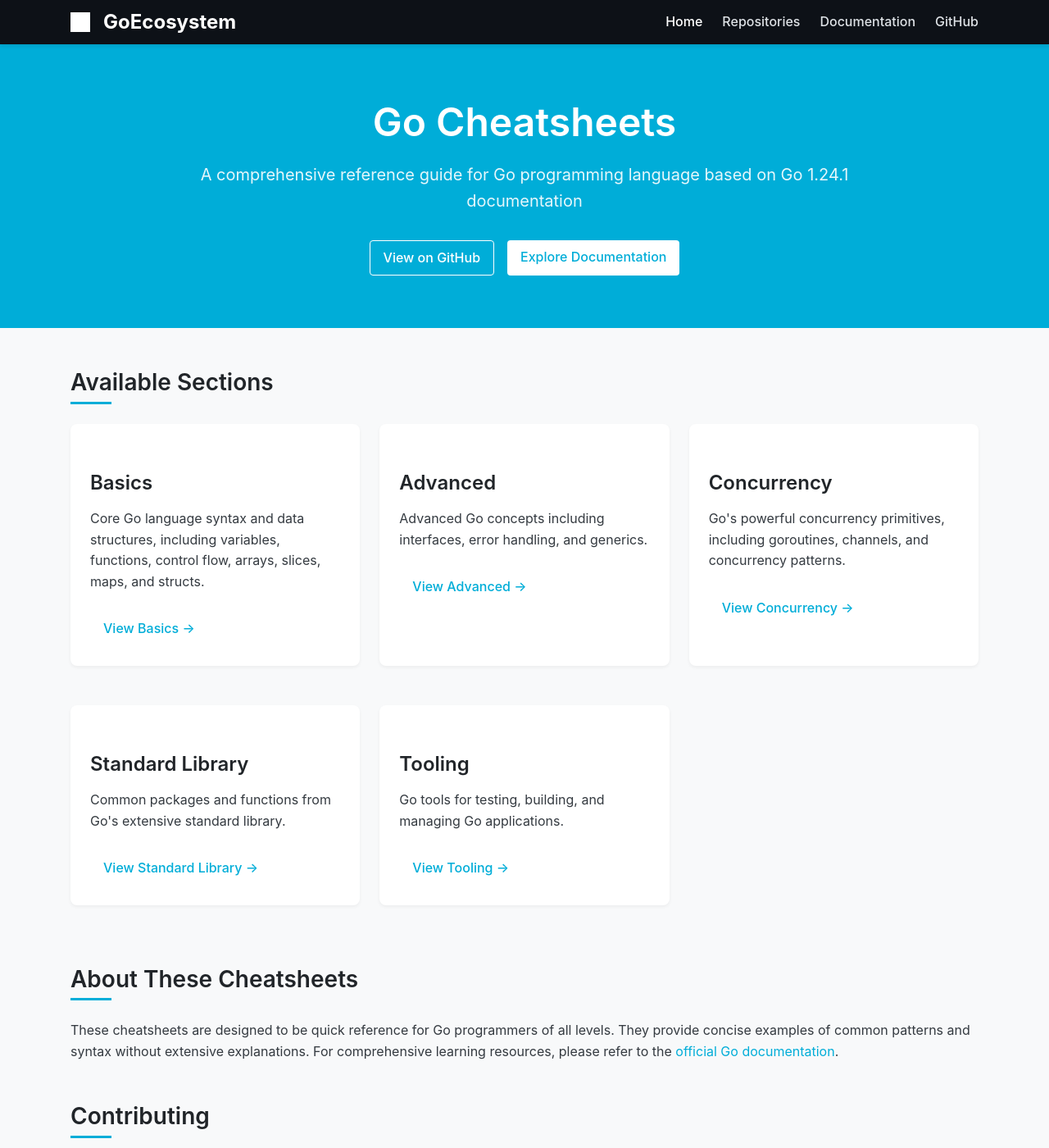
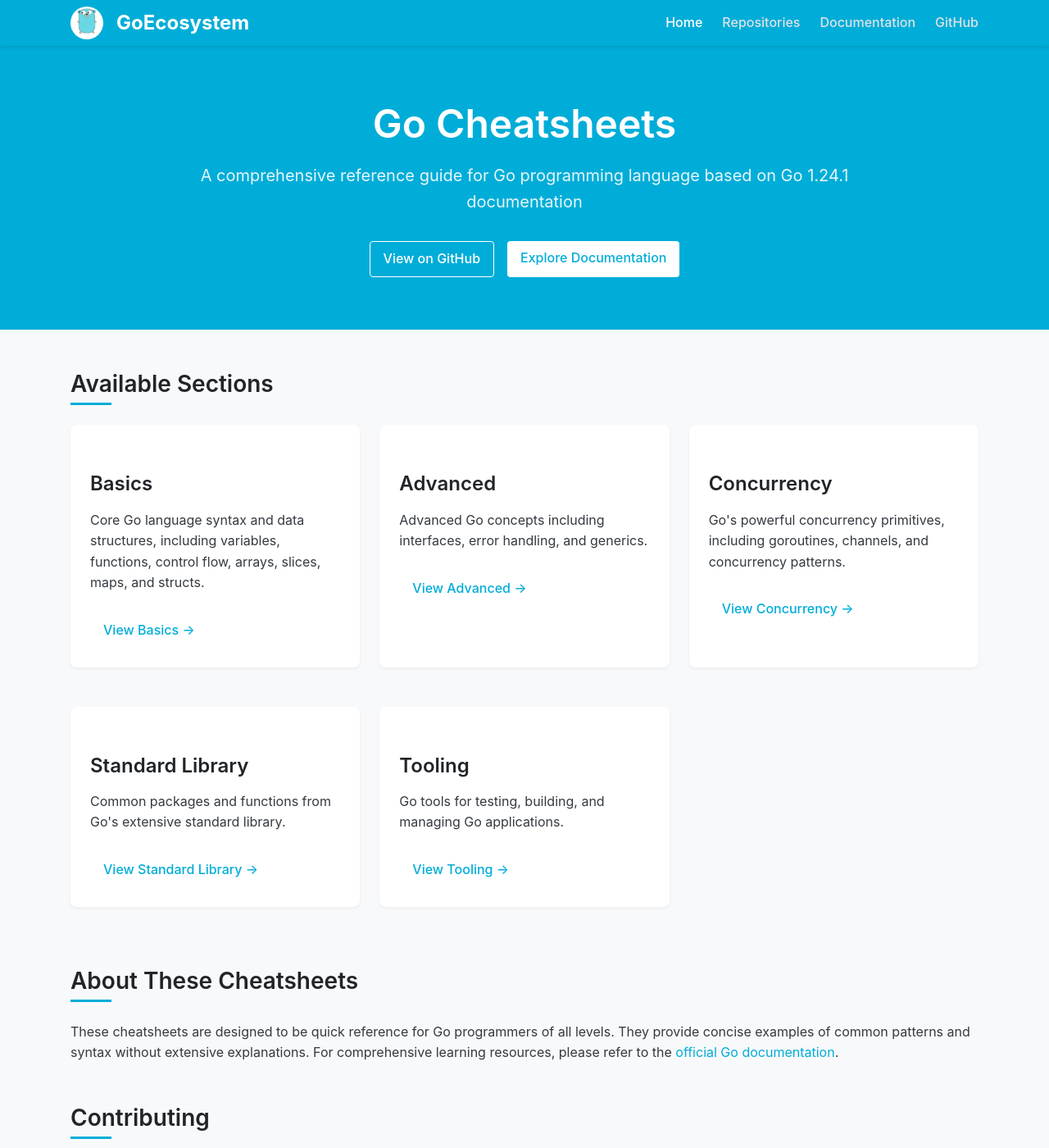
Before and after one commit to GoEcosystem/go-cheatsheets, a Jekyll site: the page built from index.md, in a window 1280 px wide and 1400 px high. Shown: the whole window at 82% size. Built offline with Jekyll 4.4.1, drawn with Linux system fonts in a browser that asks for light colours.

Commit message:
Fix header styling to use turquoise background and Gopher avatar image

```diff
--- a/_layouts/default.html
+++ b/_layouts/default.html
@@ -21,7 +21,7 @@
     <header class="site-header">
         <div class="container">
             <a href="https://goecosystem.github.io" class="site-logo">
-                <div class="logo-square"></div>
+                <img src="{{ '/assets/images/mascot/gopher_avatar.jpg' | relative_url }}" alt="Go Gopher" class="logo-image">
                 <span class="logo-text">GoEcosystem</span>
             </a>
             <nav class="site-nav">
--- a/assets/css/style.scss
+++ b/assets/css/style.scss
@@ -172,7 +172,7 @@ th {
 
 /* Header */
 .site-header {
-  background-color: var(--dark-color);
+  background-color: var(--primary-color);
   padding: 0.5rem 0;
   position: sticky;
   top: 0;
@@ -199,6 +199,14 @@ th {
   width: 24px;
   height: 24px;
   background-color: white;
+  margin-right: 8px;
+}
+
+.logo-image {
+  width: 40px;
+  height: 40px;
+  border-radius: 50%;
+  object-fit: cover;
   margin-right: 8px;
 }
 
```
